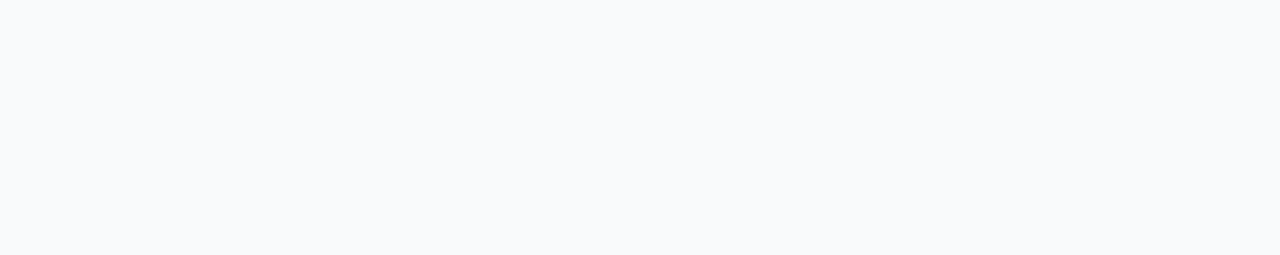
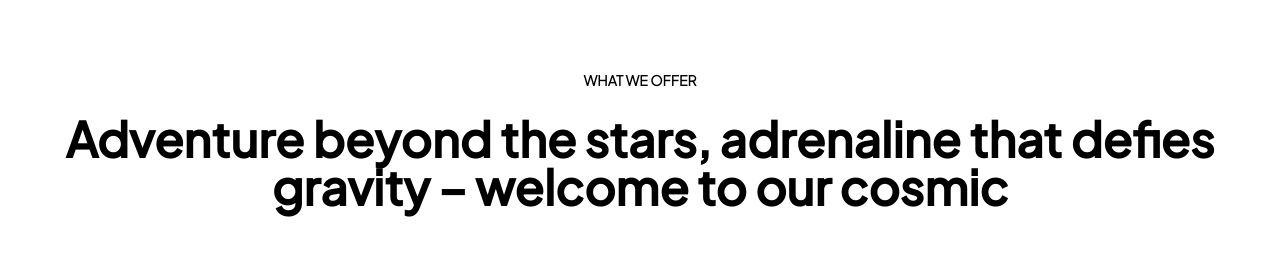
Before and after one commit to Habeebamoo/Orbitrix, a Next.js app: page /about in a window 1280 px wide. Shown: the part 751-1006 px from the top of the page. Built offline with nearby package versions, Linux system fonts and the light colour scheme.

Commit message:
created header of 2nd section of about page

```diff
--- a/app/about/page.tsx
+++ b/app/about/page.tsx
@@ -8,7 +8,8 @@
     <>
       <Header theme="light" />
 
-      <section className="bg-gray-50 pt-30 lg:pt-40 pb-100">
+      {/* 1st Section */}
+      <section className="bg-gray-50 pt-30 lg:pt-40">
         <h1 className="text-center font-outfit text-2xl md:text-4xl lg:text-5xl">About Us</h1>
         <ChevronDown className="mx-auto" />
 
@@ -49,6 +50,15 @@
         </div>
 
       </section>
+
+      {/* 2nd Section */}
+      <section className="mt-8 sm:mt-20 pb-100">
+        <p className="font-jsl text-center text-[14px] font-bold">WHAT WE OFFER</p>
+
+        <h1 className="mt-2 md:mt-4 lg:mt-6 text-center font-jsans w-[90%] mx-auto text-2xl sm:text-3xl md:text-4xl lg:font-bold xl:text-5xl">
+          Adventure beyond the stars, adrenaline that defies gravity – welcome to our cosmic
+        </h1>
+      </section>
     </>
   )
 }
```
